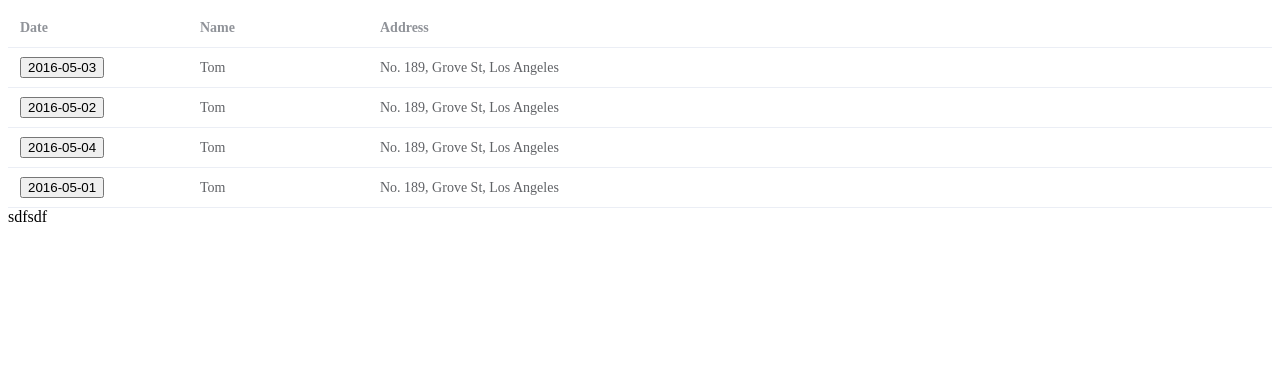
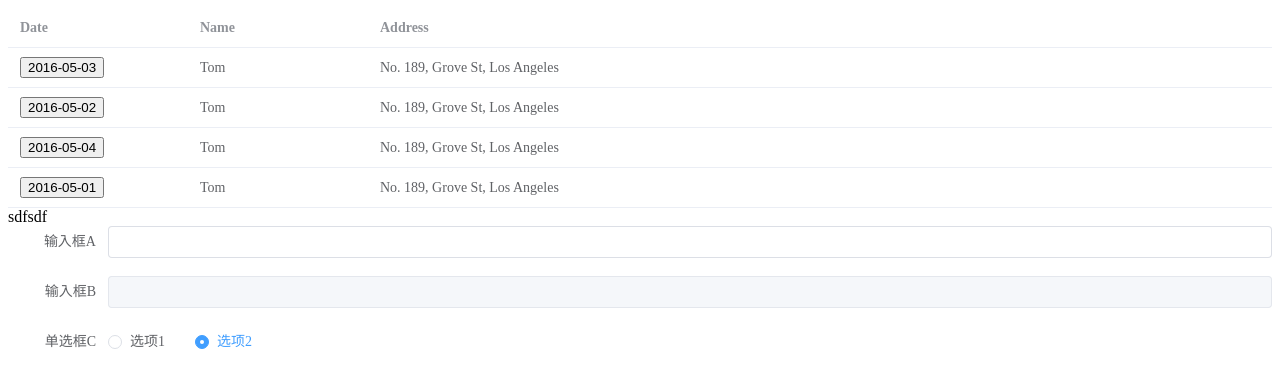
Before and after one commit to qiulinfang/my-vue-app, a Vue app: page / in a window 1280 px wide. Shown: the top 388 px of the page. Built offline with nearby package versions, Linux system fonts and the light colour scheme; no server answers.

Commit message:
染色需求

```diff
--- a/components.d.ts
+++ b/components.d.ts
@@ -7,10 +7,14 @@ export {}
 /* prettier-ignore */
 declare module 'vue' {
   export interface GlobalComponents {
+    Coin: typeof import('./src/components/coin.vue')['default']
     ElButton: typeof import('element-plus/es')['ElButton']
     ElDrawer: typeof import('element-plus/es')['ElDrawer']
+    ElForm: typeof import('element-plus/es')['ElForm']
+    ElFormItem: typeof import('element-plus/es')['ElFormItem']
     ElInput: typeof import('element-plus/es')['ElInput']
     ElRadio: typeof import('element-plus/es')['ElRadio']
+    ElRadioGroup: typeof import('element-plus/es')['ElRadioGroup']
     ElTable: typeof import('element-plus/es')['ElTable']
     ElTableColumn: typeof import('element-plus/es')['ElTableColumn']
     HelloWorld: typeof import('./src/components/HelloWorld.vue')['default']
--- a/src/App.vue
+++ b/src/App.vue
@@ -1,13 +1,16 @@
 <template>
   <children :tabledata="tableData"></children>
+  <coin></coin>
 </template>
 
 <script>
 import children from "./children.vue";
+import coin from "./components/coin.vue";
 
 export default {
   components: {
     children,
+    coin,
   },
   data() {
     return {
--- /dev/null
+++ b/src/components/coin.vue
@@ -0,0 +1,56 @@
+<template>
+  <el-form :model="form" label-width="100px">
+    <el-form-item label="输入框A">
+      <el-input v-model.number="form.inputA"></el-input>
+    </el-form-item>
+    <el-form-item label="输入框B" :rules="inputBRules">
+      <el-input v-model="form.inputB" :disabled="disabledB"></el-input>
+    </el-form-item>
+    <el-form-item label="单选框C">
+      <el-radio-group v-model="form.radioC">
+        <el-radio :label="99">选项1</el-radio>
+        <el-radio :label="100">选项2</el-radio>
+      </el-radio-group>
+    </el-form-item>
+  </el-form>
+</template>
+
+<script>
+export default {
+  data() {
+    return {
+      form: {
+        inputA: null,
+        inputB: '',
+        radioC: 100 // 默认值
+      }
+    };
+  },
+  computed: {
+    inputBRules() {
+      return this.form.inputA === 1 ? [{ required: true, message: '请输入内容', trigger: 'blur' }] : [];
+    },
+    disabledB() {
+      return this.form.inputA !== 1;
+    }
+  },
+  watch: {
+    'form.inputA': {
+      handler(value) {
+        if (value === 1) {
+          console.log('输入框A的值为1，禁用输入框B');
+          this.form.radioC = 99;
+        } else if (value === 2) {
+          this.form.inputB = '';
+          this.form.radioC = 100;
+        }
+      },
+      immediate: true // 立即执行一次
+    }
+  }
+};
+</script>
+
+<style scoped>
+/* 添加一些样式 */
+</style>
```
